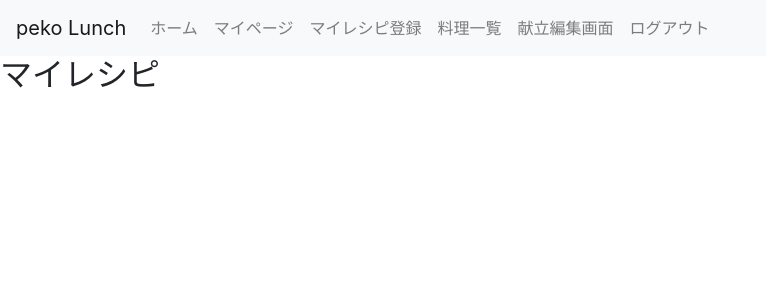
After one commit to megumi-sonobe/pekolunch-login-logout, a Django app: page /recipes/my_recipe/create/ in a window 1280 px wide. The commit adds this page. Shown: the top 300 px of the page, without its empty margins (0-766 px from the left). Run offline with Django 5.2, Linux system fonts and the light colour scheme; some libraries are stand-ins or nearby versions.

Commit message:
recipesのviewとform作成

```diff
--- a/pekolunch_project/pekolunch_project/urls.py
+++ b/pekolunch_project/pekolunch_project/urls.py
@@ -7,4 +7,5 @@ urlpatterns = [
     path('admin/', admin.site.urls),
     path('accounts/',include('accounts.urls')),
     path('meal_planner/',include('meal_planner.urls')),
+    path('recipes/',include('recipes.urls')),
 ] + static(settings.MEDIA_URL,document_root=settings.MEDIA_ROOT)
--- /dev/null
+++ b/pekolunch_project/recipes/forms.py
@@ -0,0 +1,41 @@
+from typing import Any, Mapping
+from django import forms
+from django.core.files.base import File
+from django.db.models.base import Model
+from django.forms.utils import ErrorList
+from .models import Recipe,RecipeFoodCategory
+from choices import COOKING_TIME_CHOICES,COOKING_METHOD_CHOICES,MENU_CHOICES
+
+
+class CSVUploadForm(forms.Form):
+    csv_file = forms.FileField(label='CSVファイル')
+
+    def clean_csv_file(self):
+        csv_file = self.cleaned_data['csv_file']
+        # CSVファイルのバリデーションを追加する場合はここに記述
+        return csv_file
+
+
+class RecipeForm(forms.ModelForm):
+    recipe_name = forms.CharField(label='レシピ名',max_length=32)
+    menu_category = forms.ChoiceField(choices=MENU_CHOICES,label='カテゴリー')
+    cooking_time_min = forms.ChoiceField(choices=COOKING_TIME_CHOICES,label='調理時間')
+    cooking_method = forms.ChoiceField(choices=COOKING_METHOD_CHOICES,label='調理法')
+    food_categories = forms.ModelMultipleChoiceField(queryset=RecipeFoodCategory.objects.all(),label='主な使用食材',required=False)
+    image_url = forms.ImageField(label='画像',required=False)
+    share = forms.BooleanField(label='全体にシェアする')
+    is_avoid_main_dish = forms.BooleanField(label='主菜不要')
+    average_evaluation = forms.FloatField(required=False,label='みんなの評価')
+
+
+    def __init__(self,*args,**kwargs):
+        super().__init__(*args,**kwargs)
+        self.fields['share'].initial = True
+        self.fields['is_avoid_main_dish'].initial = False
+
+
+    class Meta:
+        model = Recipe
+        fields = ['recipe_name','menu_category', 'cooking_time_min',
+                  'cooking_method', 'food_categories','image_url',
+                  'share','is_avoid_main_dish', 'average_evaluation']
--- /dev/null
+++ b/pekolunch_project/recipes/urls.py
@@ -0,0 +1,9 @@
+from django .urls import path
+from .views import RecipeCreateView,RecipeUpdateView
+
+app_name = 'recipes'
+
+urlpatterns = [
+    path('my_recipe/create/',RecipeCreateView.as_view(),name='my_recipe_create'),
+    path('my_recipe/<int:pk>/update/',RecipeUpdateView.as_view(),name='my_recipe_update'),
+]
--- a/pekolunch_project/recipes/views.py
+++ b/pekolunch_project/recipes/views.py
@@ -1,3 +1,26 @@
+from django.db.models.base import Model as Model
+from django.db.models.query import QuerySet
 from django.shortcuts import render
+from django.views.generic import CreateView,UpdateView
+from django.urls import reverse_lazy
+from .models import Recipe
+from .forms import RecipeForm
 
-# Create your views here.
+
+class RecipeCreateView(CreateView):
+    model = Recipe
+    form_class = RecipeForm
+    template_name = 'recipes/my_recipe.html'
+    success_url = reverse_lazy('my_recipe_create')
+
+
+class RecipeUpdateView(UpdateView):
+    model = Recipe
+    form_class = RecipeForm
+    template_name = 'recipes/recipe_update.html'
+    success_url = reverse_lazy('my_recipe_create')
+
+    def get_object(self, queryset=None):
+        obj = super().get_object(queryset=queryset)
+
+        return obj
--- a/pekolunch_project/templates/accounts/regist.html
+++ b/pekolunch_project/templates/accounts/regist.html
@@ -2,7 +2,7 @@
 <html lang="ja">
 <head>
     <meta charset="utf-8">
-    <title>新規アカウント登録</title>
+    <title>新規アカウント登録-peko Lunch</title>
 </head>
 <body>
     <h1>新規アカウント登録</h1>
--- a/pekolunch_project/templates/base.html
+++ b/pekolunch_project/templates/base.html
@@ -23,7 +23,7 @@
                 <a class="nav-link" href="{% url 'accounts:my_page'%}">マイページ</a>
             </li>
             <li class="nav-item">
-                <a class="nav-link" href="#">マイレシピ登録</a>
+                <a class="nav-link" href="{% url 'recipes:my_recipe_create' %}">マイレシピ登録</a>
             </li>
             <li class="nav-item">
                 <a class="nav-link" href="#">料理一覧</a>
--- /dev/null
+++ b/pekolunch_project/templates/recipes/my_recipe.html
@@ -0,0 +1,6 @@
+{% extends 'base.html' %}
+
+{% block content %}
+<h2>マイレシピ</h2>
+
+{% endblock %}
```
